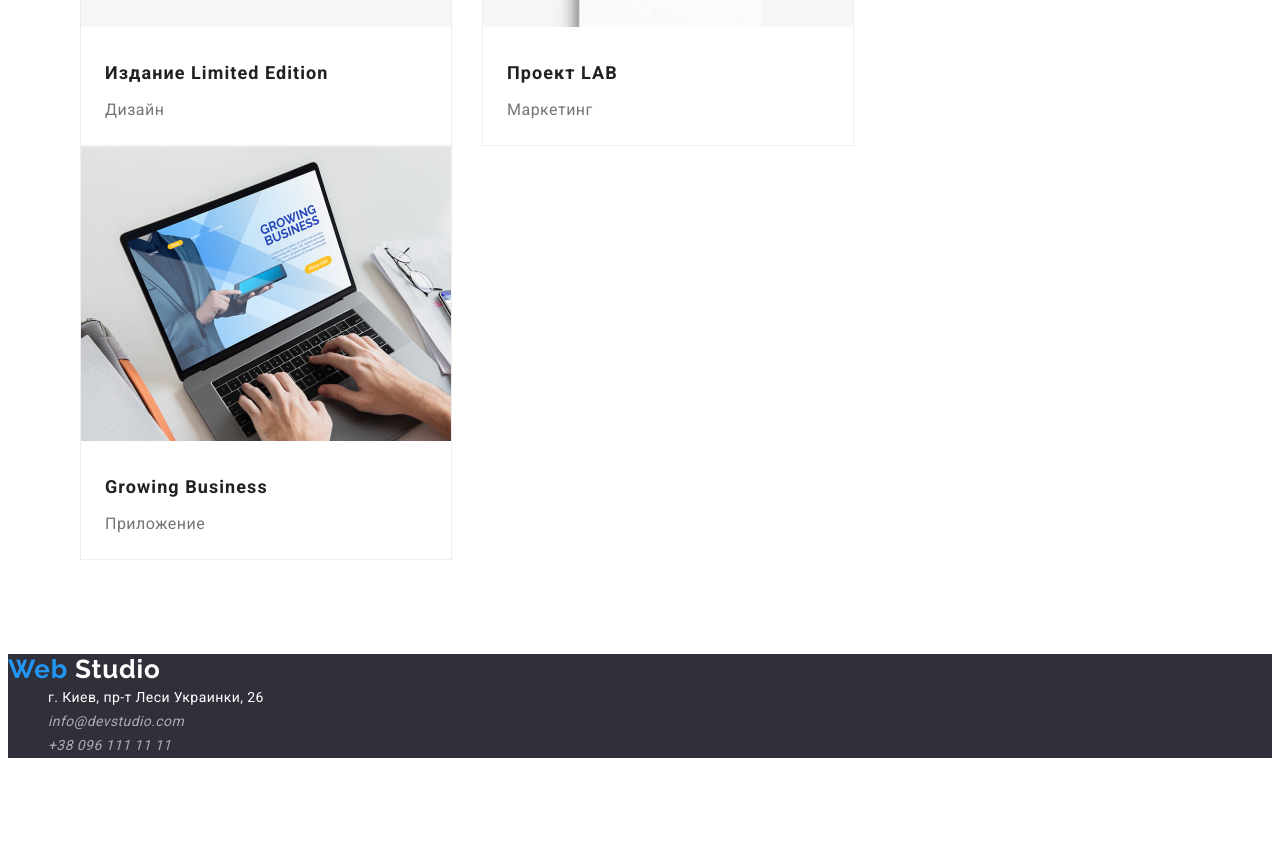
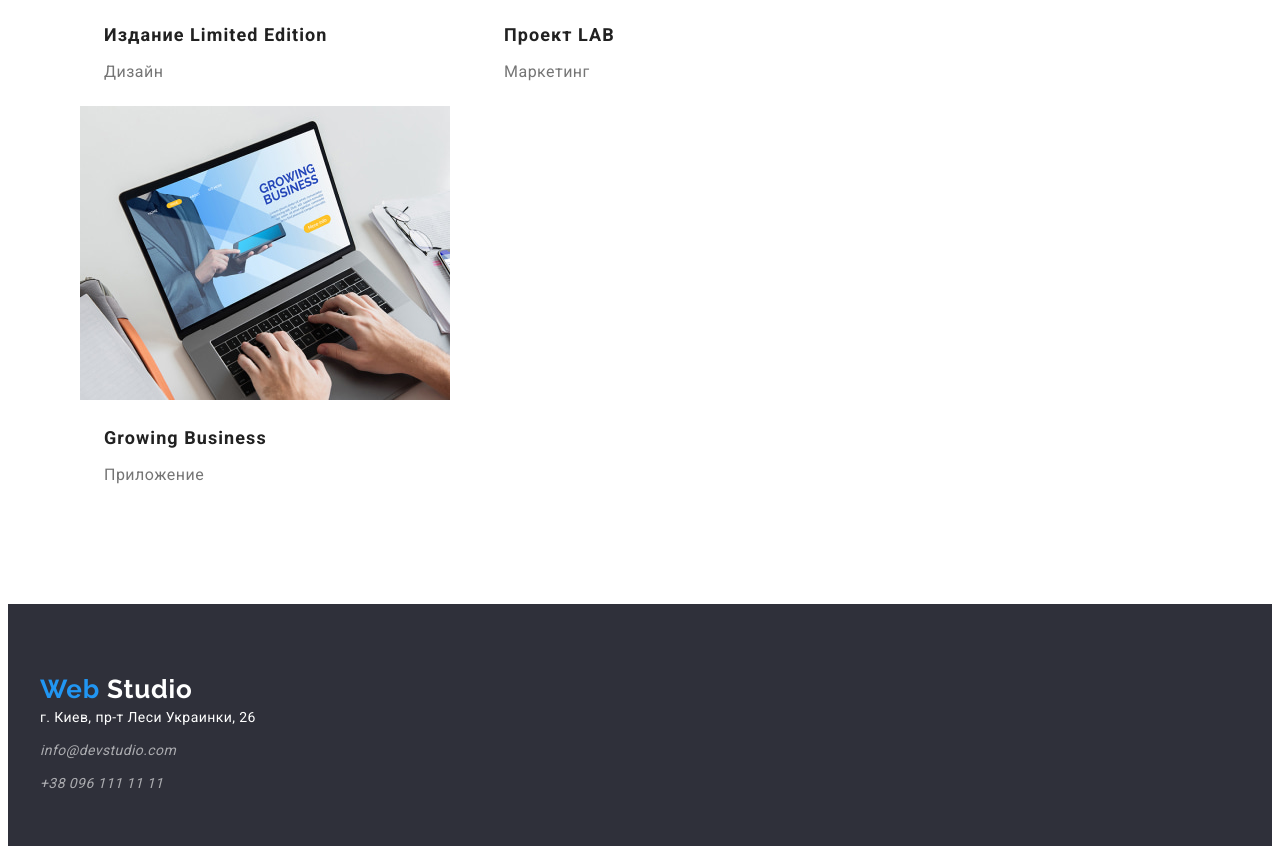
Before and after one commit to Irinka1010/goit-markup-hw-03, a plain HTML site: page portfolio.html in a window 1280 px wide. Shown: the part 1898-2752 px from the top of the page. Before the commit the page ends 2664 px from the top, so only its background shows below. Drawn offline with Linux system fonts and the light colour scheme.

Commit message:
стилизирует футер

```diff
--- a/css/styles.css
+++ b/css/styles.css
@@ -287,13 +287,29 @@ ol {
 }
 
 /* Подвал */
+
 .footer {
   background-color: #2f303a;
+  padding-top: 70px;
+  padding-bottom: 50px;
 }
 .footer-logo {
+  padding-bottom: 0;
+  padding-top: 0px;
+  margin-right: 0px;
+  margin-bottom: 20px;
+
   color: var(--primary-dark-txt);
 }
-
+.footer-list {
+  padding: 0;
+}
+.footer-item {
+  margin-bottom: 9px;
+}
+.footer-item:last-child {
+  margin-bottom: 0;
+}
 .footer-email,
 .footer-email:hover,
 .footer-email:focus,
@@ -314,8 +330,14 @@ ol {
   color: var(--primary-dark-txt);
   font-style: normal;
 }
+.footer-address {
+  width: 231px;
+}
 
 /* Портфолио */
+.work {
+  padding-bottom: 94px;
+}
 
 .filter-item {
   margin-right: 8px;
@@ -368,7 +390,6 @@ ol {
 .work-list {
   display: flex;
   flex-wrap: wrap;
-  padding-bottom: 94px;
 }
 .work-filter {
   display: flex;
@@ -377,18 +398,22 @@ ol {
   padding-left: 0;
   margin-bottom: 50px;
 }
+
 .work-item {
-  width: 370px;
+  width: calc((100%-60px) / 3);
   margin-right: 30px;
   margin-bottom: 30px;
 
-  border: 1px solid #eeeeee;
+  /* border: 1px solid #eeeeee; */
 }
 .work-item:nth-child(3n) {
   margin-right: 0;
 }
 .work-item:nth-last-child(-n + 3) {
   margin-bottom: 0;
+}
+.work-img {
+  display: block;
 }
 .work-caption {
   margin-top: 20px;
--- a/portfolio.html
+++ b/portfolio.html
@@ -47,7 +47,7 @@
     <main>
         <!-- Наши работы -->
         <section class="work">
-            <div class="container">
+            <div class="container ">
             <h1 hidden>Наши работы</h1>
             <ul class="work-filter">
                 <li class="filter-item">
@@ -69,6 +69,7 @@
                     <p class="work-text">Веб-сайт</p>
                     </div>
                 </li>
+
                 <li class="work-item">
                     <img class="work-img" src="./images/portfolio/img2.jpg" alt="Постер New Orlean vs Golden Star" width="370">
                     <div class="work-container">
@@ -76,6 +77,7 @@
                     <p class="work-text">Дизайн</p>
                     </div>
                 </li>
+
                 <li class="work-item">
                     <img class="work-img" src="./images/portfolio/img3.jpg" alt="Название ресторана" width="370">
                     <div class="work-container">
@@ -83,6 +85,7 @@
                     <p class="work-text">Приложение</p>
                     </div>
                 </li>
+
                 <li class="work-item">
                     <img class="work-img" src="./images/portfolio/img4.jpg" alt="Наушники" width="370">
                     <div class="work-container">
@@ -90,6 +93,7 @@
                     <p class="work-text">Маркетинг</p>
                     </div>
                 </li>
+
                 <li class="work-item">
                     <img class="work-img" src="./images/portfolio/img5.jpg" alt="Коробки" width="370">
                     <div class="work-container">
@@ -97,12 +101,15 @@
                     <p class="work-text">Приложение</p>
                     </div>
                 </li>
+
                 <li class="work-item">
                     <img class="work-img" src="./images/portfolio/img6.jpg" alt="Коробки" width="370">
                     <div class="work-container">
                     <h2 class="work-caption">Inspiration has no Borders</h2>
                     <p class="work-text">Веб-сайт</p>
                     </div>
+                </li>
+
                 <li class="work-item">
                     <img class="work-img" src="./images/portfolio/img7.jpg" alt="Книга" width="370">
                     <div class="work-container">
@@ -117,6 +124,7 @@
                     <p class="work-text">Маркетинг</p>
                     </div>
                 </li>
+
                 <li class="work-item">
                     <img class="work-img" src="./images/portfolio/img9.jpg" alt="Робота за ноутбуком" width="370">
                     <div class="work-container">
@@ -130,18 +138,25 @@
       </main>
     <!-- Подвал -->
 <footer class="footer">
+    <div class="container">
         <a class="logo link footer-logo" href="./index.html"><span class="logo-element">Web</span>
             Studio</a>
         <address class="footer-address">
             <ul class="footer-list">
                 <li class="footer-item">
-                <a class="footer-address-link link" href="https://www.google.com.ua/maps/place/%D0%B1%D1%83%D0%BB.+%D0%9B%D0%B5%D1%81%D0%B8+%D0%A3%D0%BA%D1%80%D0%B0%D0%B8%D0%BD%D0%BA%D0%B8,+26,+%D0%9A%D0%B8%D0%B5%D0%B2,+02000/@50.4265841,30.5361971,17z/data=!4m13!1m7!3m6!1s0x40d4cf0e033ecbe9:0x57a4dffefec77da0!2z0LHRg9C7LiDQm9C10YHQuCDQo9C60YDQsNC40L3QutC4LCAyNiwg0JrQuNC10LIsIDAyMDAw!3b1!8m2!3d50.4265807!4d30.5383858!3m4!1s0x40d4cf0e033ecbe9:0x57a4dffefec77da0!8m2!3d50.4265807!4d30.5383858">г. Киев, пр-т Леси Украинки, 26</a></li>
+                    <a class="footer-address-link link"
+                        href="https://www.google.com.ua/maps/place/%D0%B1%D1%83%D0%BB.+%D0%9B%D0%B5%D1%81%D0%B8+%D0%A3%D0%BA%D1%80%D0%B0%D0%B8%D0%BD%D0%BA%D0%B8,+26,+%D0%9A%D0%B8%D0%B5%D0%B2,+02000/@50.4265841,30.5361971,17z/data=!4m13!1m7!3m6!1s0x40d4cf0e033ecbe9:0x57a4dffefec77da0!2z0LHRg9C7LiDQm9C10YHQuCDQo9C60YDQsNC40L3QutC4LCAyNiwg0JrQuNC10LIsIDAyMDAw!3b1!8m2!3d50.4265807!4d30.5383858!3m4!1s0x40d4cf0e033ecbe9:0x57a4dffefec77da0!8m2!3d50.4265807!4d30.5383858">г.
+                        Киев, пр-т Леси Украинки, 26</a>
+                </li>
                 <li class="footer-item">
-                <a class="footer-email link" href="mailto:info@devstudio.com">info@devstudio.com</a><br> </li>
+                    <a class="footer-email link" href="mailto:info@devstudio.com">info@devstudio.com</a><br>
+                </li>
                 <li class="footer-item">
-                <a class="footer-phone link" href="tel:+380961111111">+38 096 111 11 11</a></li>
+                    <a class="footer-phone link" href="tel:+380961111111">+38 096 111 11 11</a>
+                </li>
             </ul>
         </address>
+    </div>
 </footer>
 </body>
 </html>
```
Also changed, not shown: index.html (+1 -1 lines). Lines whose indentation alone changed are shown as unchanged.
